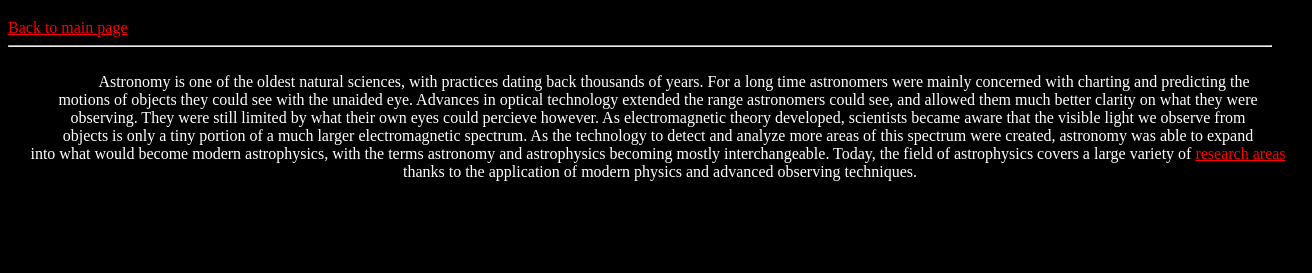
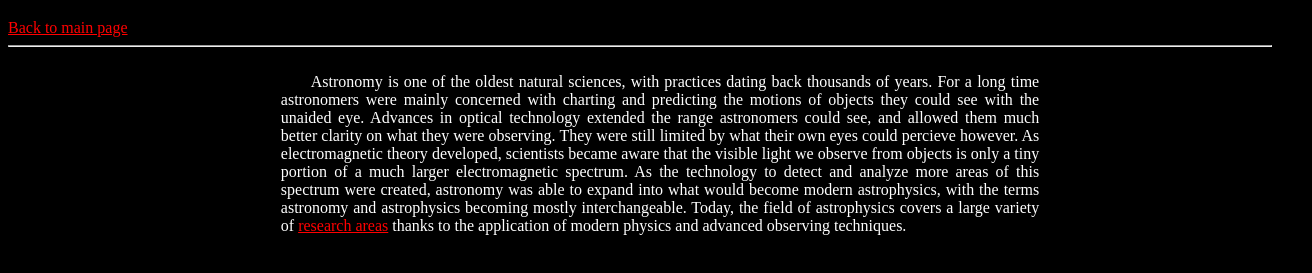
Before and after one commit to MattScheffler/AstroPage, a plain HTML site: page Introduction.html in a window 1280 px wide. Shown: the part 275-548 px from the top of the page, 1312 px wide, since content can reach past the window. Drawn offline with Linux system fonts and the light colour scheme.

Commit message:
minor css changes for text formatting

```diff
--- a/AstroPageStyle.css
+++ b/AstroPageStyle.css
@@ -62,6 +62,8 @@ div.research
 	margin: 5px;
 	border-radius: 2px;
 	padding: 15px;
+	text-align: justify;
+	text-indent: 30px;
 }
 
 .researchHeading
@@ -82,3 +84,15 @@ p.researchText
 {
 	padding: 10px;
 }
+
+.introText
+{
+	text-indent: 30px;
+	text-align: justify;
+}
+
+.introSection
+{
+	width: 60%;
+	margin-left: 20%;
+}
--- a/Introduction.html
+++ b/Introduction.html
@@ -16,13 +16,13 @@
 
 <hr>
 
-<section>
-<pre>	Astronomy is one of the oldest natural sciences, with practices dating back thousands of years. For a long time astronomers were mainly concerned with charting and predicting the
+<section class="introSection">
+<p class="introText">Astronomy is one of the oldest natural sciences, with practices dating back thousands of years. For a long time astronomers were mainly concerned with charting and predicting the
 motions of objects they could see with the unaided eye. Advances in optical technology extended the range astronomers could see, and allowed them much better clarity on what they were
 observing. They were still limited by what their own eyes could percieve however. As electromagnetic theory developed, scientists became aware that the visible light we observe from
 objects is only a tiny portion of a much larger electromagnetic spectrum. As the technology to detect and analyze more areas of this spectrum were created, astronomy was able to expand
 into what would become modern astrophysics, with the terms astronomy and astrophysics becoming mostly interchangeable. Today, the field of astrophysics covers a large variety of <a href="ResearchAreas.html" target="_blank">research areas</a>
-thanks to the application of modern physics and advanced observing techniques.</pre>
+thanks to the application of modern physics and advanced observing techniques.</p>
 </section>
 
 </body>
```
